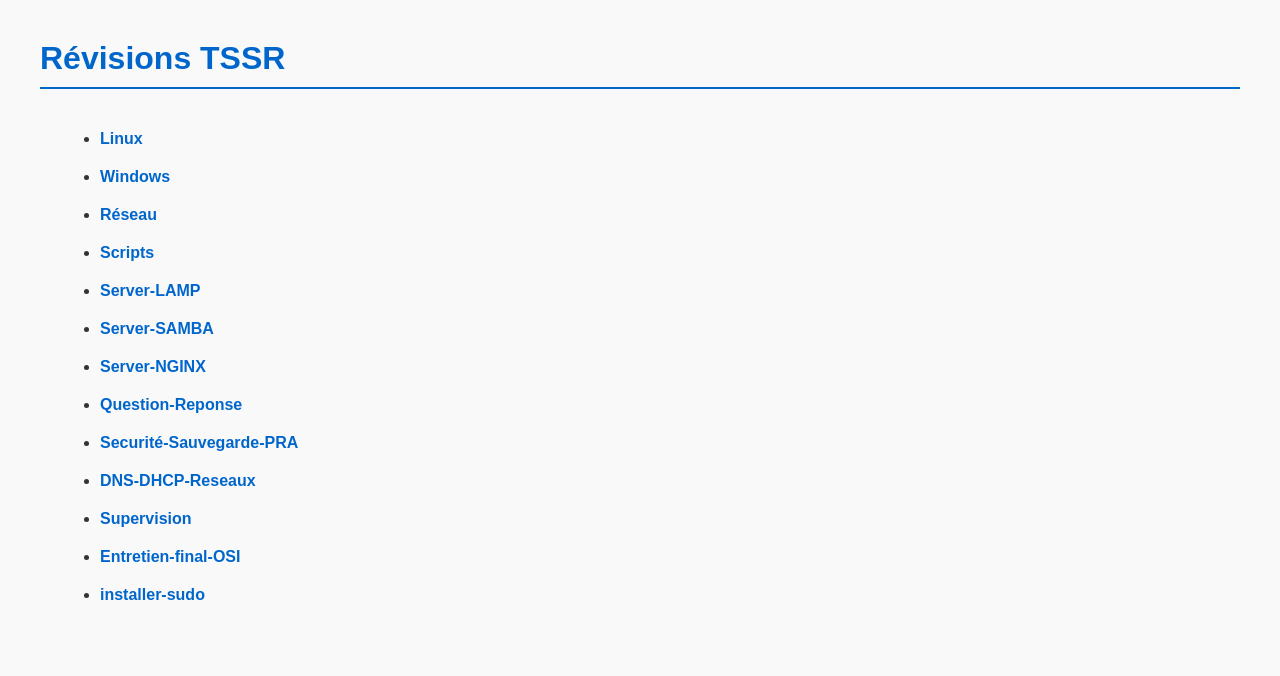
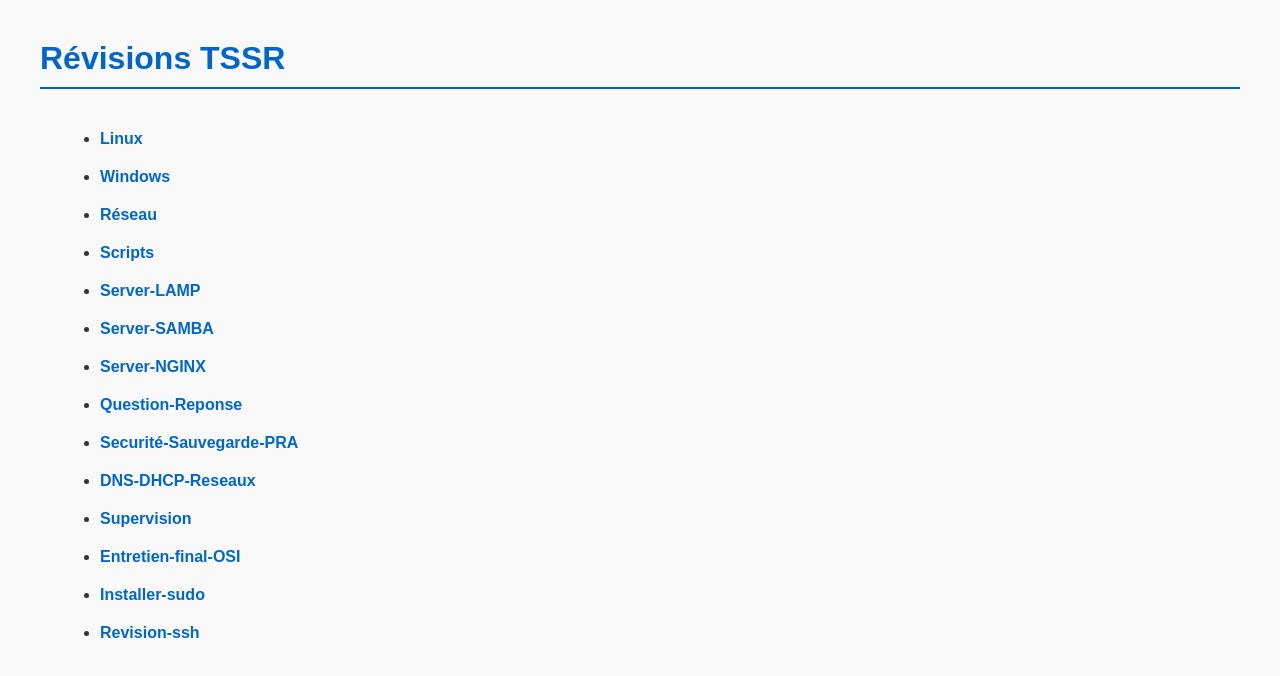
Before and after one commit to cachalo42/revision-tssr, a plain HTML site: page index.html in a window 1280 px wide. Drawn offline with Linux system fonts and the light colour scheme.

Commit message:
Update index.html

```diff
--- a/index.html
+++ b/index.html
@@ -21,7 +21,8 @@
       <li><a href="DNS-DHCP-Reseaux.html">DNS-DHCP-Reseaux</a></li>
       <li><a href="Supervision.html">Supervision</a></li>
       <li><a href="Entretien-final-OSI.html">Entretien-final-OSI</a></li>
-      <li><a href="installer-sudo.html">installer-sudo</a></li>
+      <li><a href="Installer-sudo.html">Installer-sudo</a></li>
+      <li><a href="Revision-ssh.html">Revision-ssh</a></li>
     </ul>
   </nav>
 </body>
```
